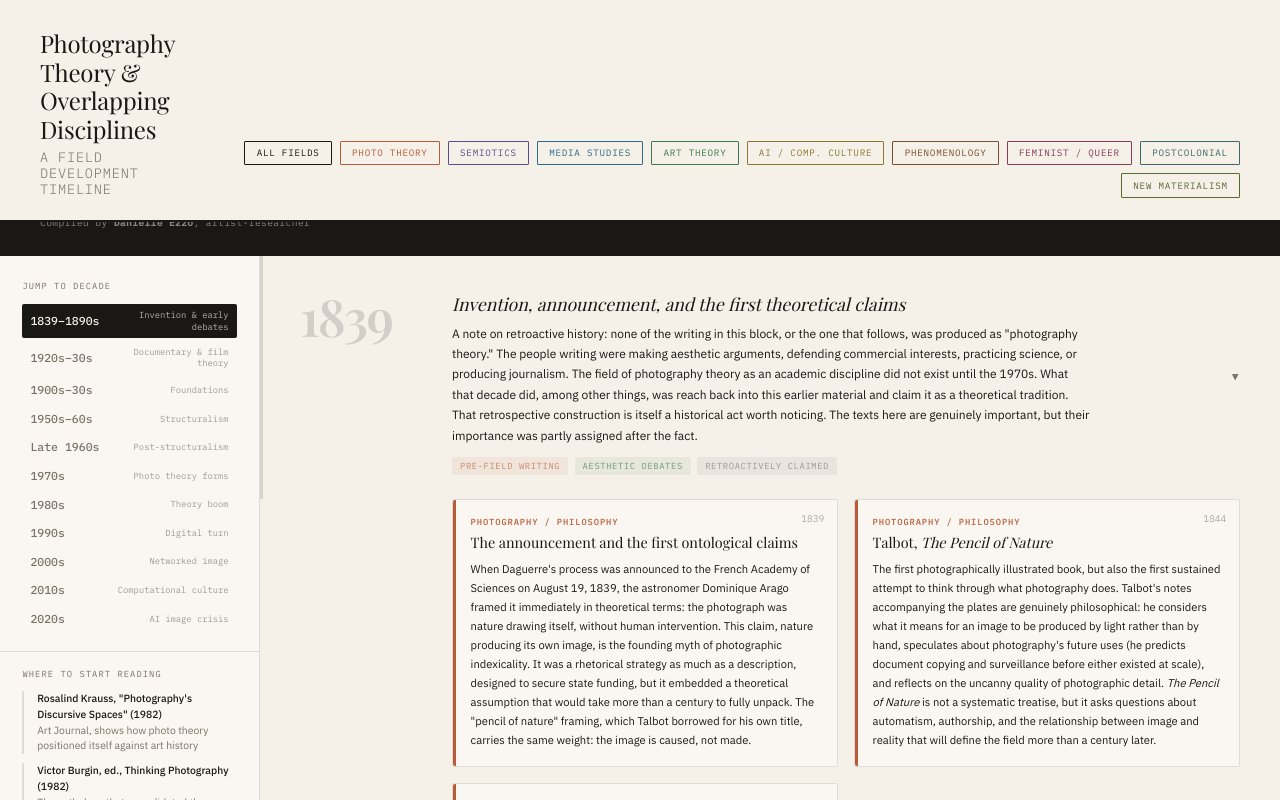
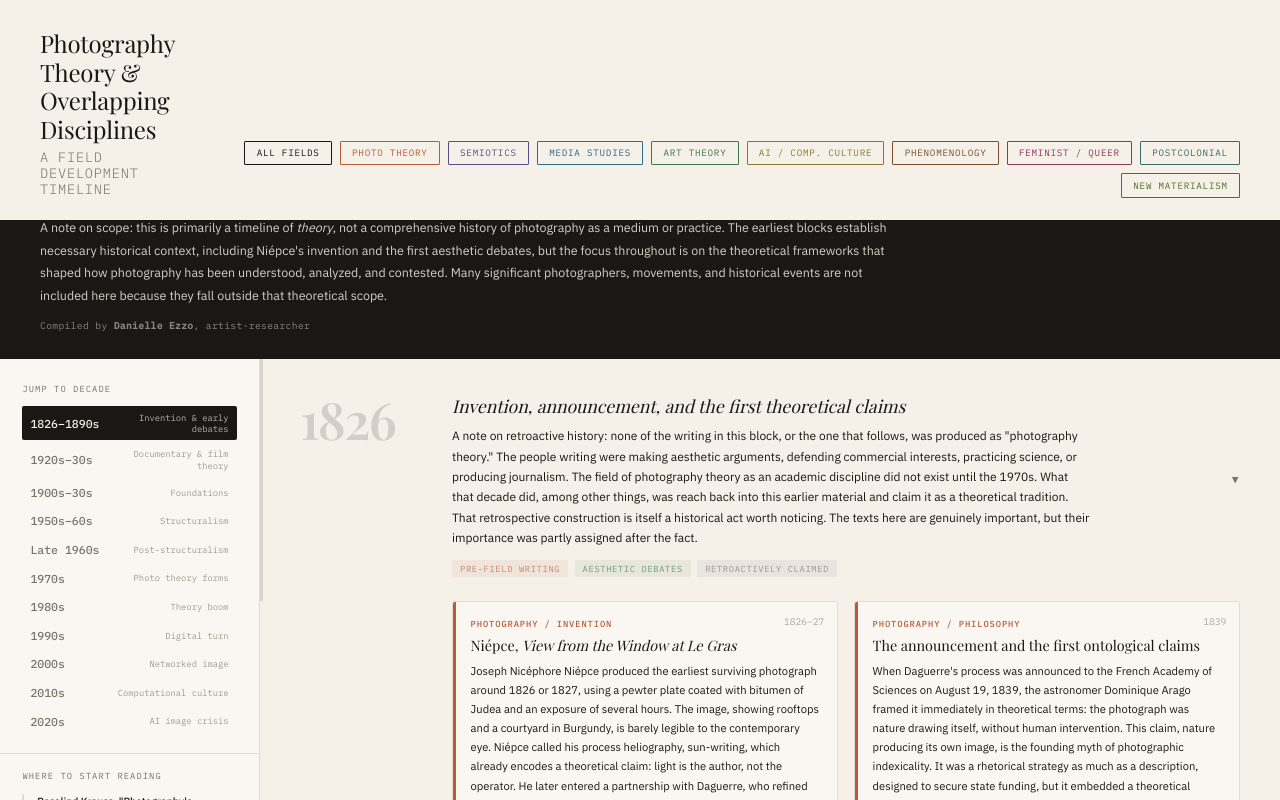
Before and after one commit to danielleezzo/photography-theory-timeline, a plain HTML site: page index.html in a window 1280 px wide. Both pictures are taken after a click on the button "PHOTO THEORY". Shown: the part 134-934 px from the top of the page. Drawn offline with nearby package versions, Linux system fonts and the light colour scheme; a web font is replaced by a local one.

Commit message:
Add files via upload

```diff
--- a/index.html
+++ b/index.html
@@ -570,6 +570,7 @@ header h1 em {
  <div class="intro-banner">
  <div class="intro-inner">
  <p class="intro-text">This timeline traces how photography theory developed alongside, and in conversation with, semiotics, media studies, art theory, philosophy, and computational culture. It is not a comprehensive history but a <em>field literacy tool</em>: an orientation for anyone who wants to understand the intellectual landscape these debates occupy, where the key arguments came from, and what questions remain open. Each decade opens to reveal the events, texts, and movements that shaped the field. The questions at the end of each section are invitations to think further, not answers.</p>
+          <p class="intro-text" style="margin-top:0.75rem;">A note on scope: this is primarily a timeline of <em>theory</em>, not a comprehensive history of photography as a medium or practice. The earliest blocks establish necessary historical context, including Niépce's invention and the first aesthetic debates, but the focus throughout is on the theoretical frameworks that shaped how photography has been understood, analyzed, and contested. Many significant photographers, movements, and historical events are not included here because they fall outside that theoretical scope.</p>
  <p class="intro-credit">Compiled by <strong>Danielle Ezzo</strong>, artist-researcher</p>
  </div>
  </div>
@@ -580,7 +581,7 @@ header h1 em {
  <div class="sidebar-label">Jump to decade</div>
  <nav class="decade-nav" id="decade-nav">
          <button class="decade-link" onclick="jumpTo('d1839s')">
-          <span class="decade-num">1839&ndash;1890s</span>
+          <span class="decade-num">1826&ndash;1890s</span>
           <span class="decade-desc">Invention &amp; early debates</span>
         </button>
         <button class="decade-link" onclick="jumpTo('d1920s')">
@@ -650,7 +651,7 @@ header h1 em {
      <!-- 1839s: INVENTION PERIOD -->
     <div class="decade-block" id="d1839s">
       <div class="decade-header" onclick="toggleDecade('d1839s')">
-        <div class="decade-year">1839</div>
+        <div class="decade-year">1826</div>
         <div class="decade-intro">
           <div class="decade-title">Invention, announcement, and the first theoretical claims</div>
           <div class="decade-summary">A note on retroactive history: none of the writing in this block, or the one that follows, was produced as "photography theory." The people writing were making aesthetic arguments, defending commercial interests, practicing science, or producing journalism. The field of photography theory as an academic discipline did not exist until the 1970s. What that decade did, among other things, was reach back into this earlier material and claim it as a theoretical tradition. That retrospective construction is itself a historical act worth noticing. The texts here are genuinely important, but their importance was partly assigned after the fact.</div>
@@ -664,6 +665,12 @@ header h1 em {
       </div>
       <div class="decade-events">
         <div class="events-grid">
+          <div class="event-card" data-field="photo">
+            <div class="event-year-badge">1826&#8211;27</div>
+            <div class="event-field">Photography / Invention</div>
+            <div class="event-title">Niépce, <em>View from the Window at Le Gras</em></div>
+            <div class="event-body">Joseph Nicéphore Niépce produced the earliest surviving photograph around 1826 or 1827, using a pewter plate coated with bitumen of Judea and an exposure of several hours. The image, showing rooftops and a courtyard in Burgundy, is barely legible to the contemporary eye. Niépce called his process heliography, sun-writing, which already encodes a theoretical claim: light is the author, not the operator. He later entered a partnership with Daguerre, who refined and commercialized the process after Niépce's death in 1833. Photography's public history begins in 1839, but its actual history begins here.</div>
+          </div>
           <div class="event-card" data-field="photo">
             <div class="event-year-badge">1839</div>
             <div class="event-field">Photography / Philosophy</div>
```
